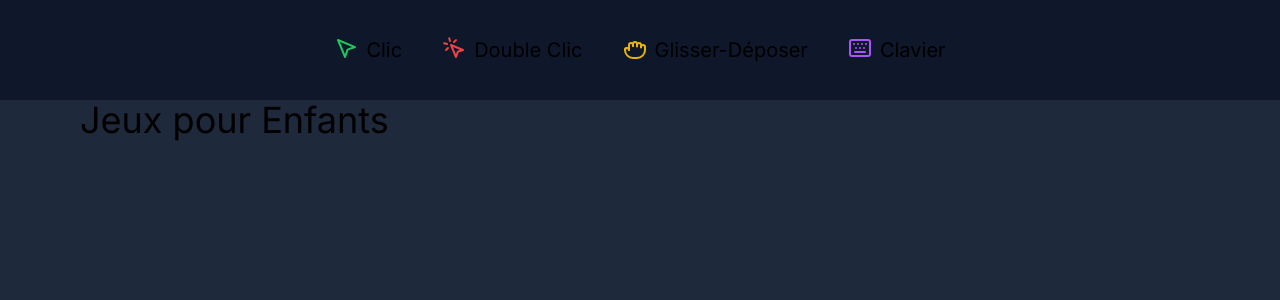
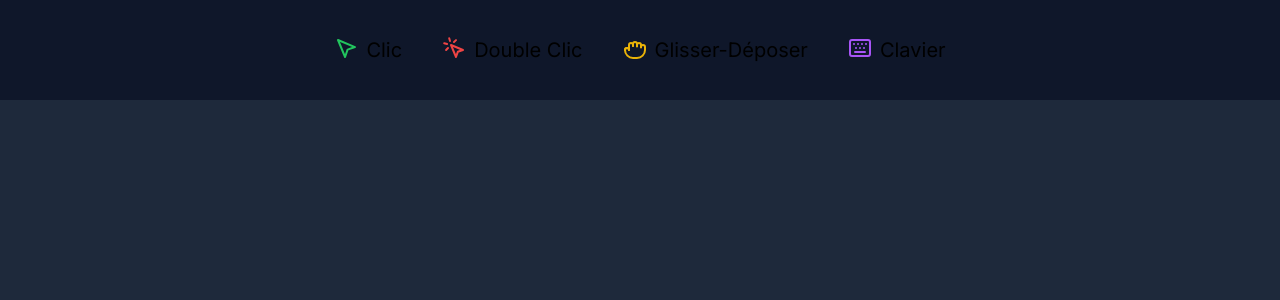
Before and after one commit to mikeheul/next-kids-games, a Next.js app: page / in a window 1280 px wide. Shown: the top 300 px of the page. Built offline with nearby package versions, Linux system fonts and the light colour scheme.

Commit message:
Delete title on homepage

```diff
--- a/app/page.tsx
+++ b/app/page.tsx
@@ -3,7 +3,6 @@ import Link from "next/link";
 export default function Home() {
   return (
     <div className="bg-slate-800">
-      <h1 className="text-4xl mb-6">Jeux pour Enfants</h1>
     </div>
   );
 }
```
